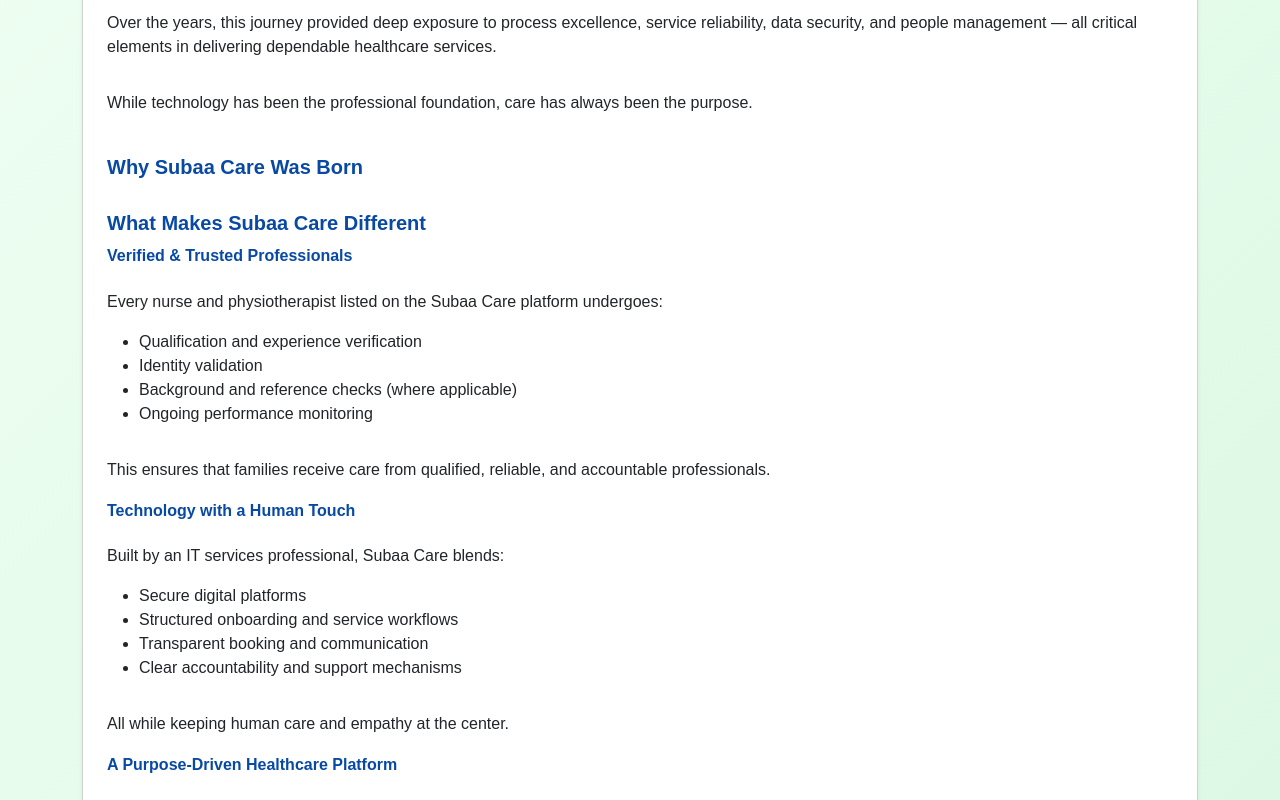
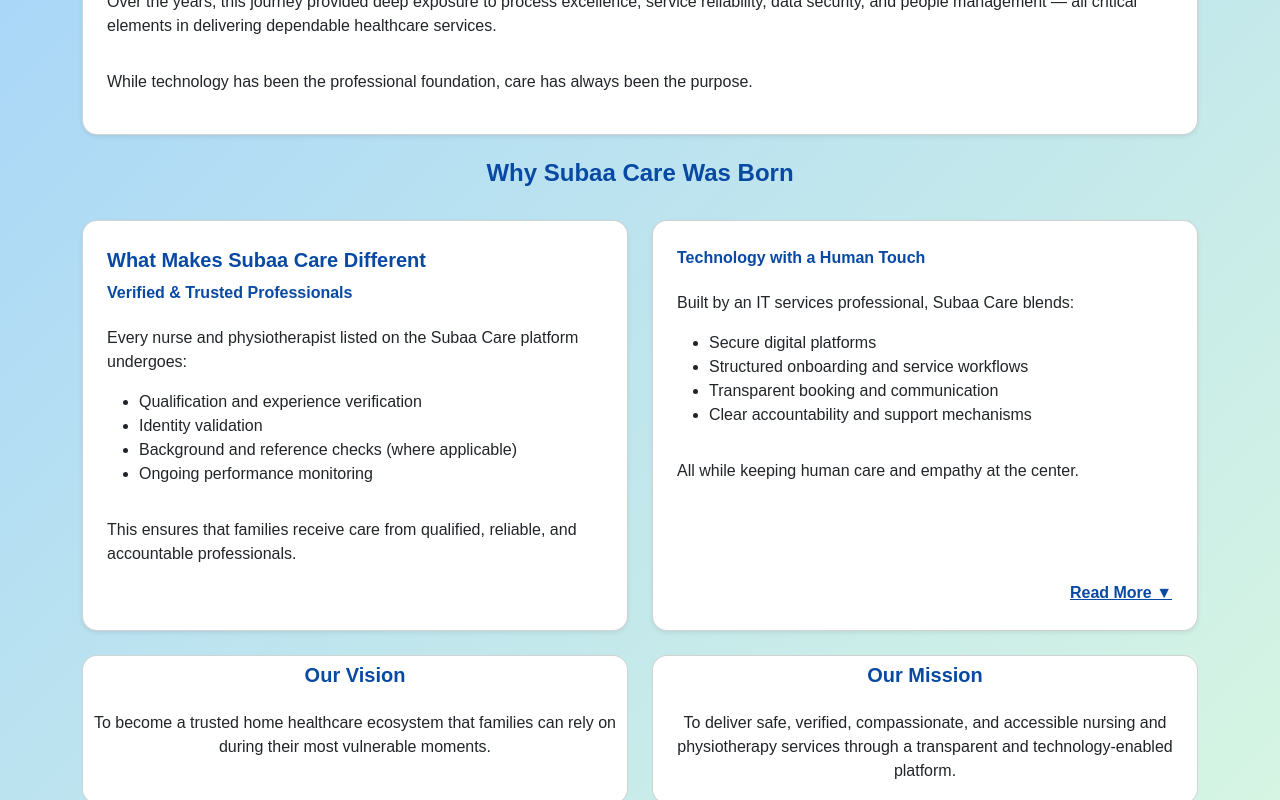
Before and after one commit to susmera-code/Subaacare, a React (Vite) app: page /aboutus in a window 1280 px wide. Shown: the part 420-1220 px from the top of the page. Built offline with nearby package versions, Linux system fonts and the light colour scheme; no server answers.

Commit message:
New changes

```diff
--- a/src/components/AboutUs.jsx
+++ b/src/components/AboutUs.jsx
@@ -1,4 +1,7 @@
+import { useState } from "react";
 export default function AboutUs() {
+  const [showMore, setShowMore] = useState(false);
+
   return (
 
     <div className="container">
@@ -10,7 +13,7 @@
           to bring trusted, verified, and compassionate healthcare professionals to
           the comfort of your home.
         </p>
-        <h5 className="mt-4 fw-bold text-blue">Our Founder’s Journey</h5>
+        <h5 className="mt-3 fw-bold text-blue">Our Founder’s Journey</h5>
         <p>
           Subaa Care was founded by an IT professional with over 20 years of experience,
           specializing in managing large-scale IT services across multinational
@@ -25,9 +28,14 @@
           While technology has been the professional foundation, care has always been
           the purpose.
         </p>
-        <h5 className="mt-4 fw-bold text-blue">Why Subaa Care Was Born</h5>
-        <h5 className="mt-4 fw-bold text-blue">What Makes Subaa Care Different</h5>
-        <h6 className="fw-semibold mt-3 text-blue">Verified &amp; Trusted Professionals</h6>
+      </div>
+
+      <div className="row">
+        <h4 className="mt-4 fw-bold text-blue ">Why Subaa Care Was Born</h4>
+        <div className="col-md-6 d-flex">
+          <div className="card shadow-sm p-4 rounded-4 bg-white text-start mt-4 h-100 w-100">
+            <h5 className="mt-3 fw-bold text-blue">What Makes Subaa Care Different</h5>
+            <h6 className="fw-semibold mt-3 text-blue">Verified & Trusted Professionals</h6>
             <p>
               Every nurse and physiotherapist listed on the Subaa Care platform undergoes:
             </p>
@@ -41,7 +49,11 @@
               This ensures that families receive care from qualified, reliable, and
               accountable professionals.
             </p>
+          </div>
+        </div>
 
+        <div className="col-md-6 d-flex">
+          <div className="card shadow-sm p-4 rounded-4 bg-white text-start mt-4 h-100 w-100">
             <h6 className="fw-semibold mt-3 text-blue">Technology with a Human Touch</h6>
             <p>
               Built by an IT services professional, Subaa Care blends:
@@ -55,7 +67,8 @@
             <p>
               All while keeping human care and empathy at the center.
             </p>
-
+            {showMore && (
+              <>
                 <h6 className="fw-semibold mt-3 text-blue">A Purpose-Driven Healthcare Platform</h6>
                 <p>Subaa Care is not just a business — it is a commitment to meaningful impact:</p>
                 <ul>
@@ -64,19 +77,36 @@
                   <li>Creating dignified employment opportunities for healthcare professionals</li>
                   <li>Bringing structure and trust to an underserved segment of healthcare</li>
                 </ul>
+              </>
+            )}
 
-        <h5 className="mt-4 fw-bold text-blue">Our Vision</h5>
-        <p>
+            <button
+              className="btn btn-link text-blue fw-semibold mt-auto p-0 text-end"
+              onClick={() => setShowMore(!showMore)}
+            >
+              {showMore ? "Read Less ▲" : "Read More ▼"}
+            </button>
+          </div>
+        </div>
+      </div>
+      <div className="row mt-4">
+        <div className="col-md-6">
+          <div className="card mt-4 p-1">
+            <h5 className="mt-3 fw-bold text-blue">Our Vision</h5>
+            <p style={{ paddingBottom: "1.5rem" }}>
               To become a trusted home healthcare ecosystem that families can rely on
               during their most vulnerable moments.
             </p>
 
+          </div></div>
+        <div className="col-md-6">
+          <div className="card mt-4 p-1">
             <h5 className="mt-3 fw-bold text-blue">Our Mission</h5>
             <p>
               To deliver safe, verified, compassionate, and accessible nursing and
               physiotherapy services through a transparent and technology-enabled platform.
             </p>
-      </div>
+          </div></div></div>
       <div className="card mt-4 p-1">
         <h5 className="mt-4 fw-bold text-primary text-blue">Because Care Begins at Home</h5>
         <p className="fw-semibold mt-1 mb-0">
--- a/src/components/MyAppointments.jsx
+++ b/src/components/MyAppointments.jsx
@@ -25,12 +25,27 @@
     setShowCancelModal(true);
   };
 
-  // Confirm cancellation
+
+  {/* Cancelled logic */ }
   const confirmCancel = async () => {
     if (!cancelAppt) return;
+
+    // STRICT paid check
+    const isPaid = cancelAppt.payment_status === "paid";
+
+    const updateData = isPaid
+      ? {
+        status: "cancelled",
+        payment_status: "refund initiated"
+      }
+      : {
+        status: "cancelled",
+        payment_status: "cancelled"   // unpaid cancellation
+      };
+
     const { error } = await supabase
       .from("appointments")
-      .delete()
+      .update(updateData)
       .eq("id", cancelAppt.id);
 
     if (error) {
@@ -38,9 +53,15 @@
       return;
     }
 
-    setAppointments((prev) => prev.filter((a) => a.id !== cancelAppt.id));
+    fetchAppointments(userId);
+
     setShowCancelModal(false);
     setCancelAppt(null);
+
+    alert(isPaid
+      ? "Appointment cancelled. Refund initiated."
+      : "Appointment cancelled."
+    );
   };
 
   const toInputDateTime = (value) => {
@@ -234,7 +255,7 @@
             style={{ width: "64px", height: "64px", objectFit: "cover", border: "1px solid #e5e7eb" }}
           />
           <div>
-            <h5 className="fw-semibold mb-1">{appt.professionals?.full_name}</h5>
+            <h5 className="fw-semibold mb-1 text-blue">{appt.professionals?.full_name}</h5>
             <div className="text-muted">{appt.professionals?.category}</div>
             <div className="text-muted">{[appt.professionals?.city, appt.professionals?.state].filter(Boolean).join(", ")}</div>
           </div>
@@ -256,10 +277,15 @@
           </div>
           <div>
             {/* ✅ PAYMENT COLUMN */}
-            {appt.status === "accepted" && isUpcoming ? (
-              appt.payment_status === "paid" ? (
+            {isUpcoming && (
+              <>
+                {/* Accepted appointments */}
+
+                {appt.status === "accepted" && appt.payment_status === "paid" && (
                   <span className="badge bg-success">Paid</span>
-              ) : (
+                )}
+                {/* 💳 PAY NOW */}
+                {appt.status === "accepted" && appt.payment_status !== "paid" && (
                   <a
                     onClick={() =>
                       startRazorpayPayment({
@@ -268,16 +294,18 @@
                         email: "test@example.com",
                         phone: "9876543210",
                         onSuccess: async (response) => {
-                        console.log("Razorpay payment response:", response);
-                        const { data, error } = await supabase
+                          const { error } = await supabase
                             .from("appointments")
-                          .update({ payment_status: "paid", razorpay_payment_id: response.razorpay_payment_id })
-                          .eq("id", appt.id)
-                          .select();
+                            .update({
+                              payment_status: "paid",
+                              razorpay_payment_id: response.razorpay_payment_id
+                            })
+                            .eq("id", appt.id);
 
-                        console.log("Supabase update:", data, error);
-
-                        if (error) return alert("Payment done but status update failed: " + error.message);
+                          if (error) {
+                            alert("Payment done but status update failed: " + error.message);
+                            return;
+                          }
 
                           fetchAppointments();
                           alert("Payment successful");
@@ -285,12 +313,37 @@
                         onFailure: () => alert("Payment failed"),
                       })
                     }
-                  className="text-decoration-underline c-pointer">Pay Now</a>)
-            ) : (
-              <span className="text-muted">NA</span>
+                    className="text-decoration-underline c-pointer"
+                  >
+                    Pay Now
+                  </a>
                 )}
 
+
+                {/* Pending only */}
+                {appt.status === "pending" && (
+                  <span className="text-warning">Waiting for approval</span>
+                )}
+
+                {/* Rejected → show nothing */}
+                {appt.status === "rejected" && (
+                  <span className="text-muted">Not Applicable</span>
+                )}
+
+                {appt.status === "cancelled" && (
+                  appt.payment_status === "refund initiated" ? (
+                    <span className="badge bg-info text-dark">Refund Initiated</span>
+                  ) : (
+                    <span className="text-muted">Cancelled</span>
+                  )
+                )}
+
+
+
+              </>
+            )}
           </div>
+
         </div>
 
         {/* RIGHT */}
--- a/src/components/ProfessionalDashboard.jsx
+++ b/src/components/ProfessionalDashboard.jsx
@@ -329,11 +329,11 @@
                             <td>{toDT.toLocaleDateString("en-GB")} {toDT.toLocaleTimeString("en-GB", { hour12: false, hour: "2-digit", minute: "2-digit" })}</td>
                             <td>
                               {appt.status !== "accepted" ? (
-                                <span className="badge bg-secondary">NA</span>
+                                <span className="text-warning">Pending</span>
                               ) : appt.payment_status === "paid" ? (
                                 <span className="badge bg-success">Paid</span>
                               ) : (
-                                <span className="badge bg-warning text-dark">Pending</span>
+                                <span className="text-warning">Pending</span>
                               )}
                             </td>
 
--- a/src/index.css
+++ b/src/index.css
@@ -33,7 +33,7 @@
 body {
   min-height: 100vh;
   height: 100%;
-  background: linear-gradient(135deg, #f0fff4, #d9f7e1) !important;
+  background: linear-gradient(135deg, #a1d1fc, #d9f7e1) !important;
   font-family: 'Poppins', sans-serif !important;
 }
 
```
Lines whose indentation alone changed are shown as unchanged.
